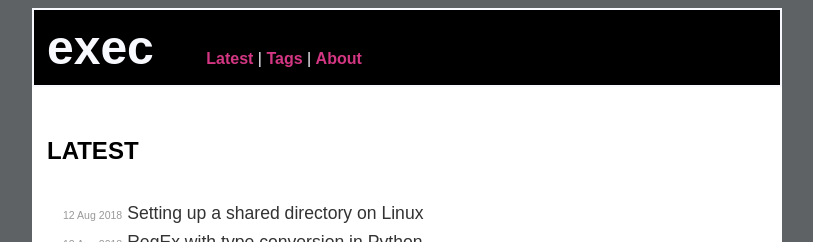
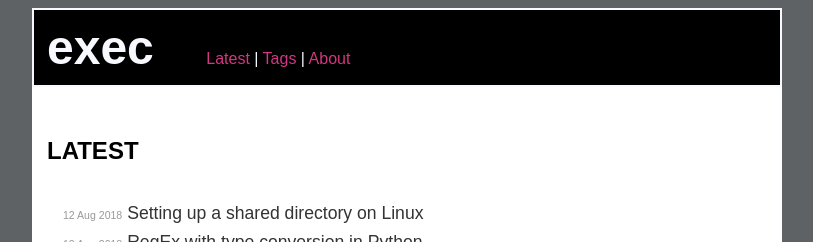
Before and after one commit to execas/execas.github.io, a Jekyll site: the page built from index.html, in a window 1280 px wide. Shown: the top 242 px of the page, without its empty margins (233-1046 px from the left). Built offline with Jekyll 4.4.1, drawn with Linux system fonts in a browser that asks for light colours.

Commit message:
Update execas.css

```diff
--- a/css/execas.css
+++ b/css/execas.css
@@ -85,8 +85,8 @@ a:focus {
 
 .header a {
      color: #d33682;
-     size: 1.5rem;
-     font-weight:bold;
+     size: 2rem;
+     font-weight:normal;
 }
 /*
 list of matching posts beneath tag name header
```
